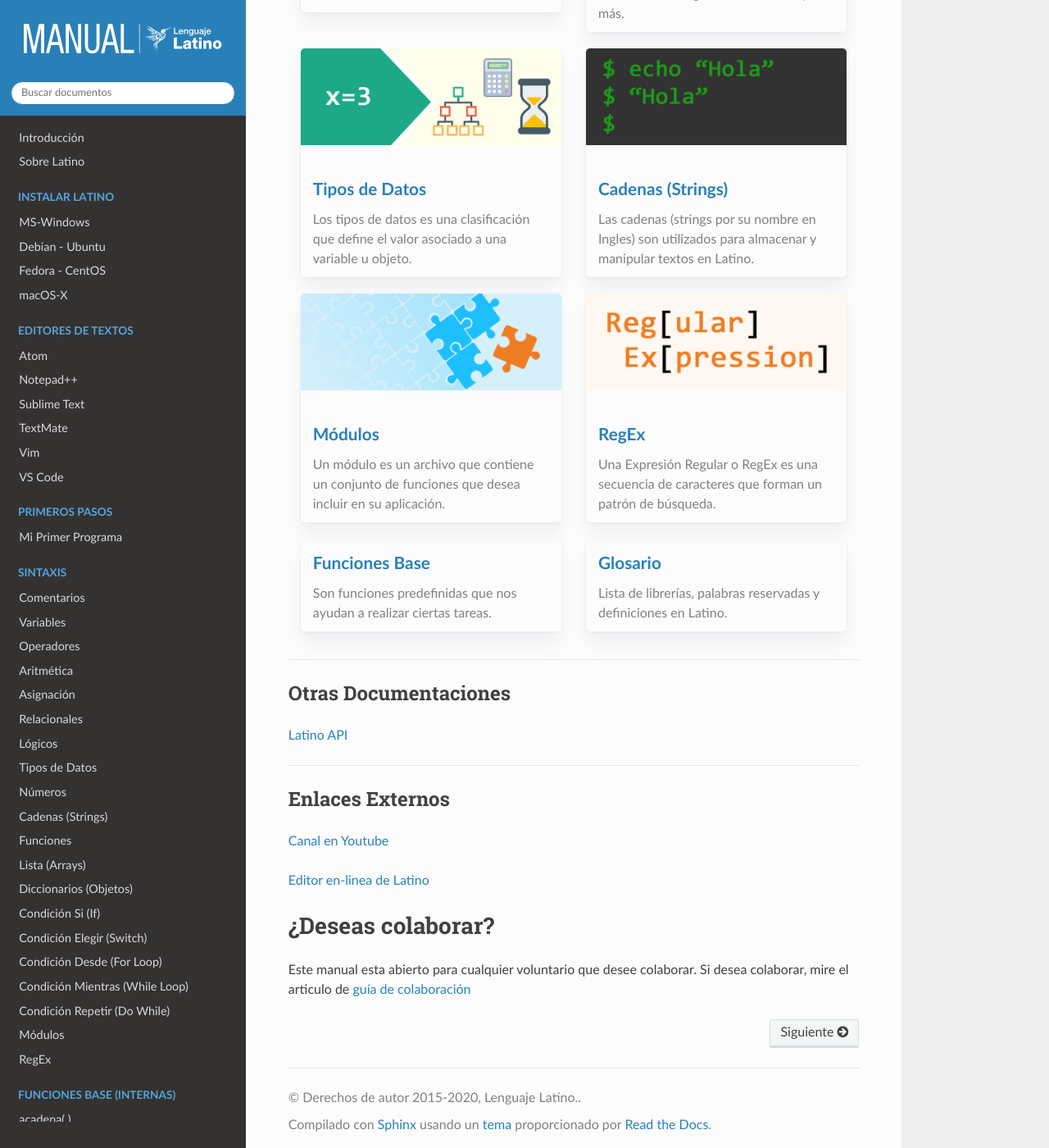
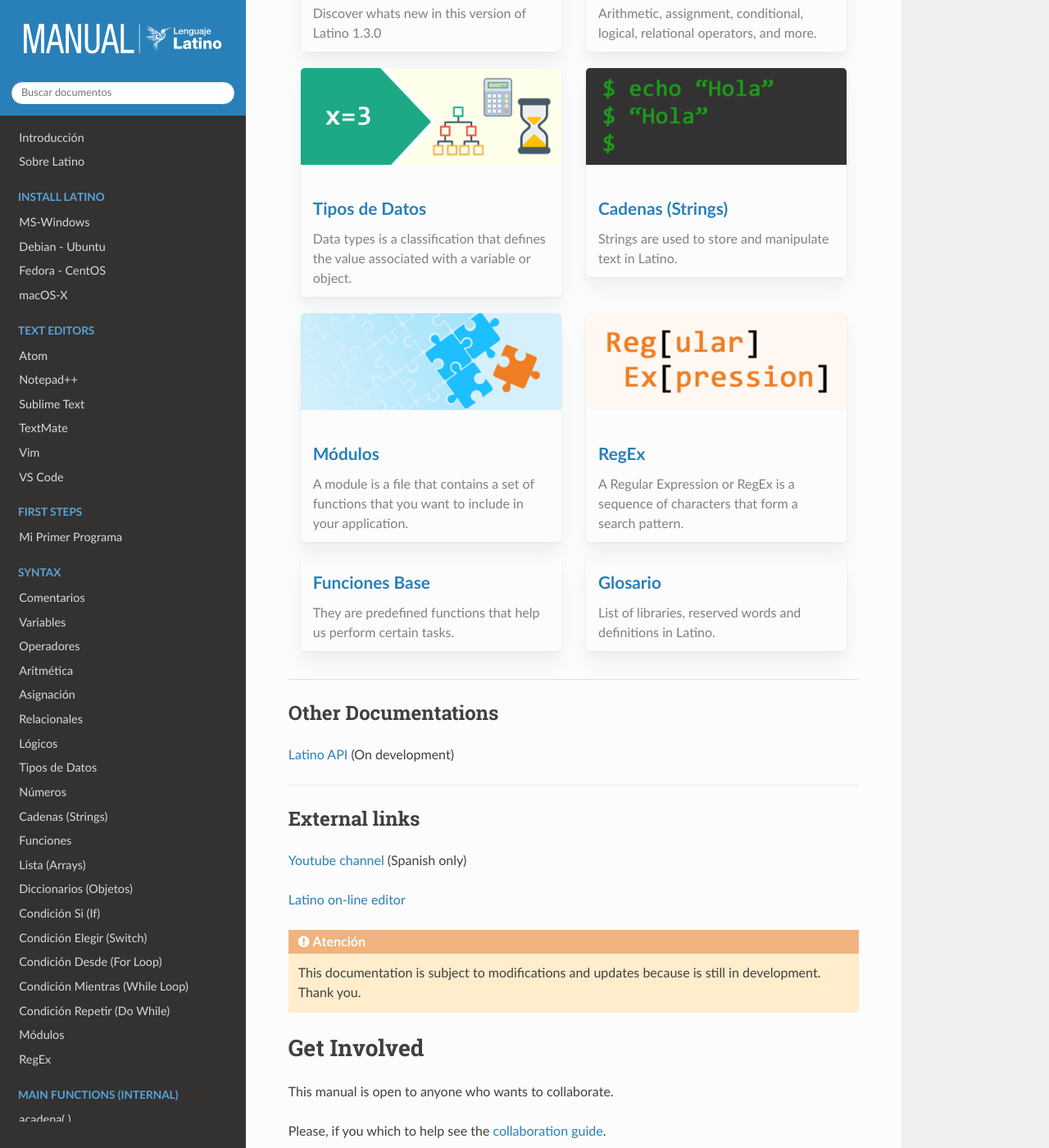
Before and after one commit to LatinoDocs/Manual-Latino.en-USA, a Sphinx documentation site: the page built from docs/index.rst, in a window 1280 px wide and 1400 px high, scrolled down 933 px. Shown: the whole window at 82% size. Built offline with Sphinx 7.4.7 and the Read the Docs theme 2.0.0, drawn with Linux system fonts in a browser that asks for light colours; comment, search, counter and statistics services are not loaded; some of the changed text lies outside the part shown.

Commit message:
Translate Index

```diff
--- a/docs/index.rst
+++ b/docs/index.rst
@@ -10,19 +10,22 @@
 
 ----
 
-================================
-Manual Latino |LATINO_VERSION|
-================================
-Bienvenidos al manual de Latino_, un lenguaje de programación con sintaxis en Español.
+==================================================
+Manual Latino |LATINO_VERSION| (English version)
+==================================================
+Welcome to the documentation of Latino_, the first functional programing language with Spanish syntax.
 
-:Autor:
+:Author:
   `Melvin Guerrero`_
 
-:Versión:
+:Translator:
+  `Melvin Guerrero`_
+
+:Version:
   `Latino 1.3.0`_
 
-Empezando
-----------
+Getting Started
+----------------
 
 .. container:: tocdescr
 
@@ -53,7 +56,7 @@ Categorías
          :target: Novedades.html
 
       :doc:`/Novedades`
-         Descubre las mejoras y novedades en esta nueva versión de Latino |LATINO_VERSION|
+         Discover whats new in this version of Latino |LATINO_VERSION|
 
    .. container:: descr
 
@@ -61,7 +64,7 @@ Categorías
          :target: sintaxis/Operadores.html
 
       :doc:`/sintaxis/Operadores`
-         Operadores de aritmética, asignación, condicionales, lógicos, relacionales, y más.
+         Arithmetic, assignment, conditional, logical, relational operators, and more.
 
    .. container:: descr
 
@@ -69,7 +72,7 @@ Categorías
          :target: sintaxis/Tipos-de-Datos.html
 
       :doc:`/sintaxis/Tipos-de-Datos`
-         Los tipos de datos es una clasificación que define el valor asociado a una variable u objeto.
+         Data types is a classification that defines the value associated with a variable or object.
 
    .. container:: descr
 
@@ -77,7 +80,7 @@ Categorías
          :target: sintaxis/Cadenas.html
 
       :doc:`/sintaxis/Cadenas`
-         Las cadenas (strings por su nombre en Ingles) son utilizados para almacenar y manipular textos en Latino.
+         Strings are used to store and manipulate text in Latino.
 
    .. container:: descr
 
@@ -85,7 +88,7 @@ Categorías
          :target: sintaxis/Modulo.html
 
       :doc:`/sintaxis/Modulo`
-         Un módulo es un archivo que contiene un conjunto de funciones que desea incluir en su aplicación.
+         A module is a file that contains a set of functions that you want to include in your application.
 
    .. container:: descr
 
@@ -93,39 +96,40 @@ Categorías
          :target: sintaxis/RegEx.html
 
       :doc:`/sintaxis/RegEx`
-         Una Expresión Regular o RegEx es una secuencia de caracteres que forman un patrón de búsqueda.
+         A Regular Expression or RegEx is a sequence of characters that form a search pattern.
 
    .. container:: descr
 
       :doc:`/Funciones-Base`
-         Son funciones predefinidas que nos ayudan a realizar ciertas tareas.
+         They are predefined functions that help us perform certain tasks.
 
    .. container:: descr
 
       :doc:`/latGlosario`
-         Lista de librerías, palabras reservadas y definiciones en Latino.
+         List of libraries, reserved words and definitions in Latino.
 
 ----
 
-Otras Documentaciones
+Other Documentations
 ----------------------
-`Latino API`_
+`Latino API`_ (On development)
 
 ----
 
-Enlaces Externos
+External links
 -----------------
-`Canal en Youtube`_
+`Youtube channel`_ (Spanish only)
 
-`Editor en-linea de Latino`_
+`Latino on-line editor`_
 
-.. .. attention:: Esta documentación esta sujeta a actualizaciones y modificaciones, ya que aún se encuentra en un proceso de desarrollo. Gracias.
+.. attention:: This documentation is subject to modifications and updates because is still in development. Thank you.
 
 ==================
-¿Deseas colaborar?
+Get Involved
 ==================
-Este manual esta abierto para cualquier voluntario que desee colaborar.
-Si desea colaborar, mire el articulo de `guía de colaboración`_
+This manual is open to anyone who wants to collaborate.
+
+Please, if you which to help see the `collaboration guide`_.
 
 
 .. Enlaces
@@ -134,9 +138,9 @@ Si desea colaborar, mire el articulo de `guía de colaboración`_
 .. _Melvin Guerrero: https://melvinguerrero.blogspot.com
 .. _Latino 1.3.0: https://github.com/lenguaje-latino/Latino/releases/tag/v1.3.0
 .. _Latino API: https://manuallatinoapi.blogspot.com
-.. _guía de colaboración: https://github.com/LatinoDocs/Manual-Latino/blob/master/.readme/CONTRIBUTING.md
-.. _Canal en Youtube: https://www.youtube.com/channel/UCLVTJpQn-TDbBSwR732kvnQ/featured
-.. _Editor en-linea de Latino: https://editorlatino.blogspot.com
+.. _collaboration guide: https://github.com/LatinoDocs/Manual-Latino.en-USA/blob/master/.readme/CONTRIBUTING.md
+.. _Youtube channel: https://www.youtube.com/channel/UCLVTJpQn-TDbBSwR732kvnQ/featured
+.. _Latino on-line editor: https://editorlatino.blogspot.com
 
 .. Tabla de contenido (TOC)
 
@@ -150,7 +154,7 @@ Si desea colaborar, mire el articulo de `guía de colaboración`_
 .. toctree::
    :maxdepth: 2
    :hidden:
-   :caption: Instalar Latino
+   :caption: Install Latino
 
    OS/MS-Windows
    OS/Debian-Ubuntu
@@ -160,7 +164,7 @@ Si desea colaborar, mire el articulo de `guía de colaboración`_
 .. toctree::
    :maxdepth: 2
    :hidden:
-   :caption: Editores de textos
+   :caption: Text editors
 
    editores/Atom
    editores/Notepad++
@@ -172,14 +176,14 @@ Si desea colaborar, mire el articulo de `guía de colaboración`_
 .. toctree::
    :maxdepth: 2
    :hidden:
-   :caption: Primeros pasos
+   :caption: First steps
 
    ejemplos/Mi-Primer-Programa
 
 .. toctree::
    :maxdepth: 2
    :hidden:
-   :caption: Sintaxis
+   :caption: Syntax
 
    sintaxis/Comentarios
    sintaxis/Variables
@@ -205,7 +209,7 @@ Si desea colaborar, mire el articulo de `guía de colaboración`_
 .. toctree::
    :maxdepth: 2
    :hidden:
-   :caption: Funciones base (internas)
+   :caption: Main functions (internal)
 
    funciones/acadena
    funciones/alogico
@@ -220,7 +224,7 @@ Si desea colaborar, mire el articulo de `guía de colaboración`_
 .. toctree::
    :maxdepth: 2
    :hidden:
-   :caption: Librerías
+   :caption: Library
 
    librerias/Archivo
    librerias/Cadena
```
Also changed, not shown: other parts of docs/index.rst (+3 -3 lines).
